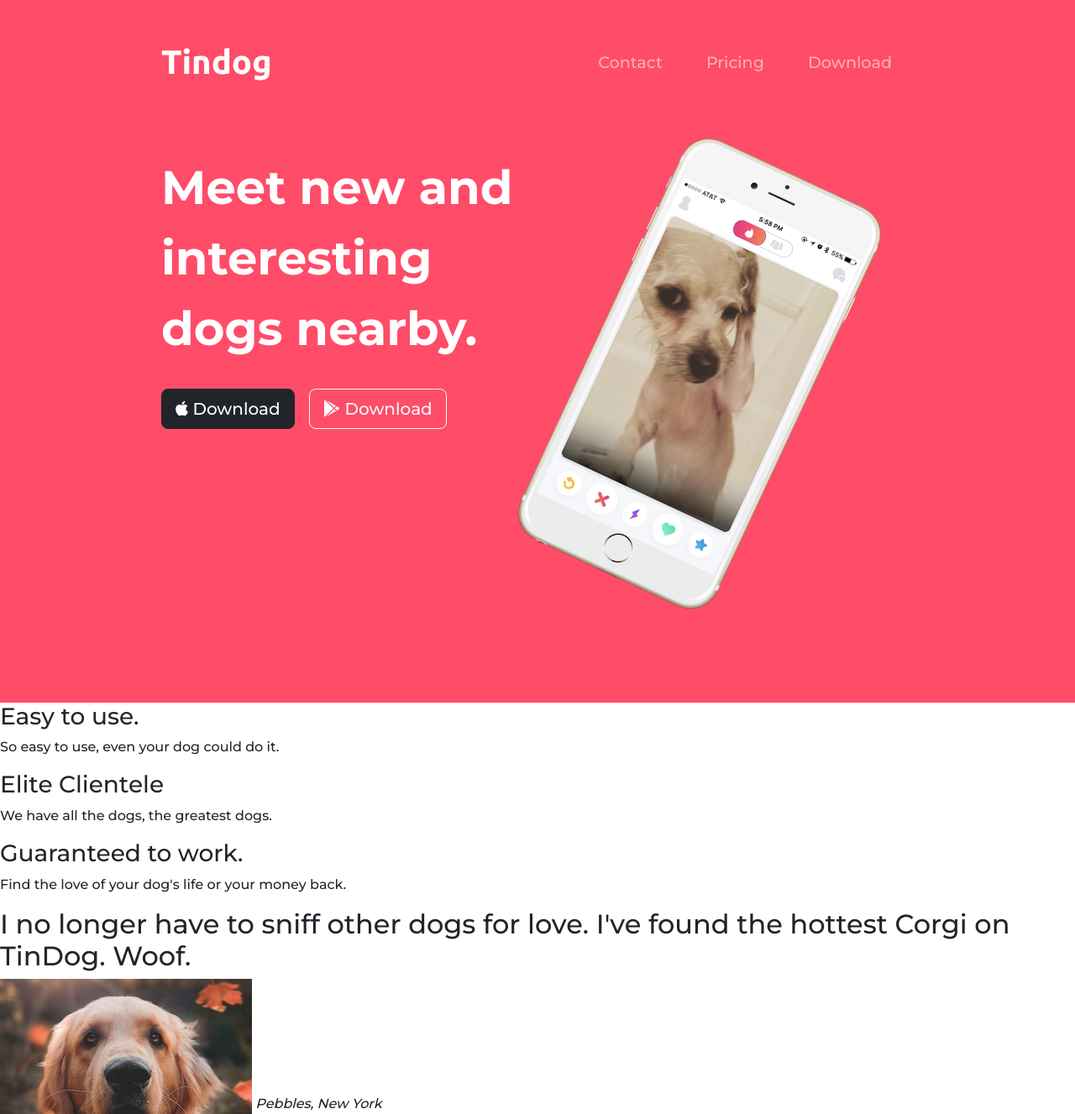
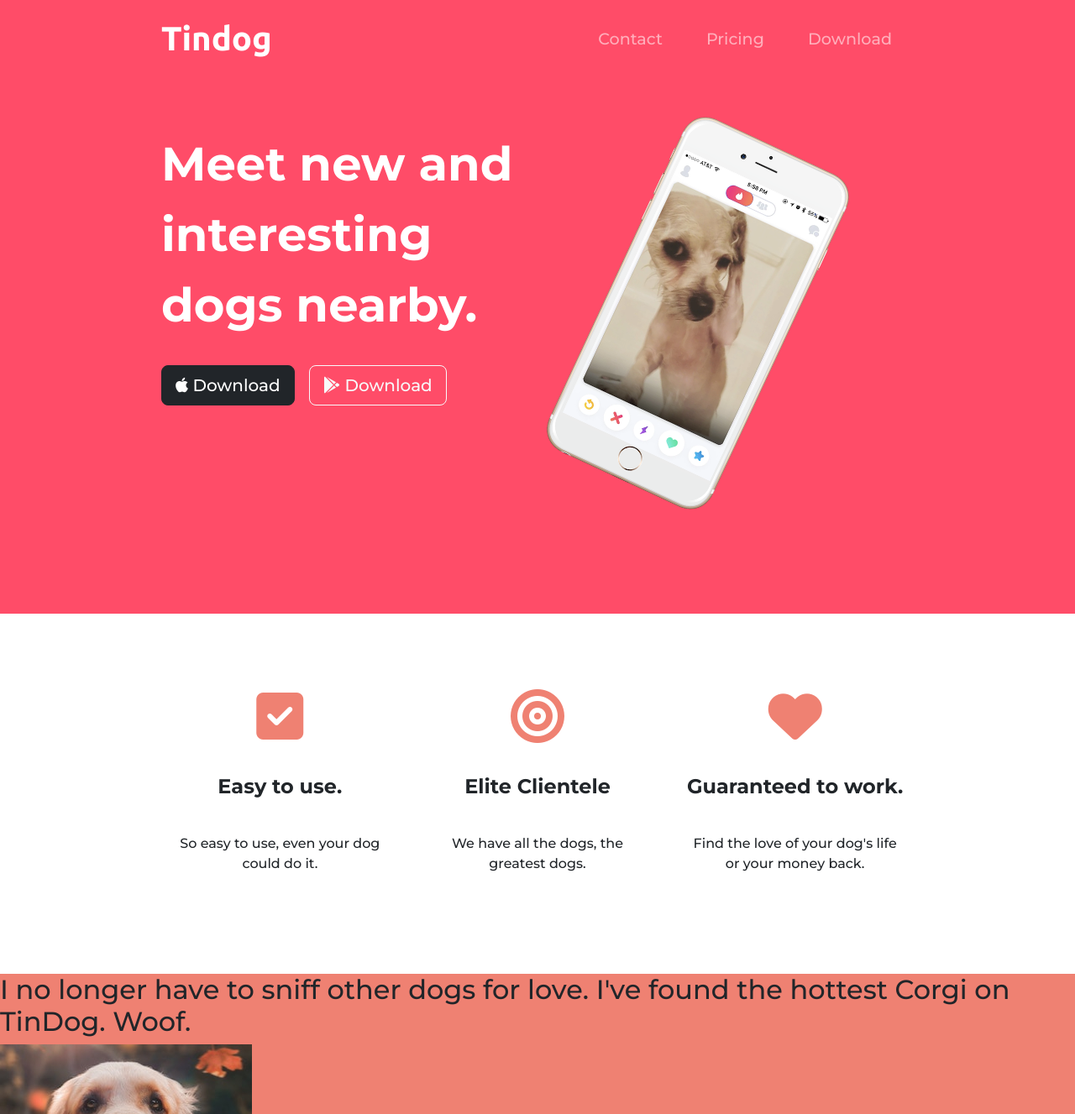
Before and after one commit to raycodes27/Boostrap-Module, a plain HTML site: page index.html in a window 1280 px wide. Shown: the part 97-1424 px from the top of the page at 84% size. Drawn offline with nearby package versions, Linux system fonts and the light colour scheme.

Commit message:
Introduction to Bootstrap fw

```diff
--- a/css/styles.css
+++ b/css/styles.css
@@ -16,8 +16,51 @@ h1{
 
 }
 
+#features{
+    padding: 7% 15%;
+    /* background-color: #fff;
+    position: relative;
+    height: 400px;
+    z-index: 1;
+    text-align: center; */
+}
+
+#features h3{
+    line-height: 3;
+    font-size: 1.5rem;
+    font-weight: bold;
+}
+
+.feature-box{
+    text-align: center;
+}
+
+.feature-box h3{
+    line-height: 1;
+}
+.feature-box p{
+    padding: 4.5%;
+}
+
+.icon{
+    color: #ef8172;
+    margin-bottom: 1rem;
+}
+
+.icon:hover{
+    color: #ff4c68;
+}
+
+
+
+#testimonials{
+    background-color: #ef8172;
+    /* margin-top: 100px; */
+}
+
 .container-fullwidth{
-    padding: 10% 15%;
+    padding: 100px 15% 10% 15%;
+    margin-bottom: 0;
 }
 
 /*  Navigation Bar */
@@ -38,10 +81,15 @@ h1{
     font-size: 1.2rem;
 }
 
+.for-image-height{
+    height: 450px;
+}
+
 .title-image{
-    width: 60%;
-    margin-left: 50px;
+    width: 50%;
+    margin-left: 70px;
     transform: rotate(25deg);
+
 }
 
 /* Download Buttons */
--- a/index.html
+++ b/index.html
@@ -1,34 +1,28 @@
 <!DOCTYPE html>
 <html>
+
 <head>
    <meta charset="utf-8" />
    <title>TinDog</title>
 
    <!-- Google Fonts -->
-    <link rel="preconnect" href="https://fonts.googleapis.com">
-    <link rel="preconnect" href="https://fonts.gstatic.com" crossorigin>
-    <link href="https://fonts.googleapis.com/css2?family=Montserrat:wght@300;500;700&family=Ubuntu:wght@300;400;700&display=swap" rel="stylesheet">
+   <link rel="preconnect" href="https://fonts.googleapis.com" />
+   <link rel="preconnect" href="https://fonts.gstatic.com" crossorigin />
+   <link
+      href="https://fonts.googleapis.com/css2?family=Montserrat:wght@300;500;700&family=Ubuntu:wght@300;400;700&display=swap"
+      rel="stylesheet" />
 
    <!-- Bootstrap Script -->
-    <link
-      href="https://cdn.jsdelivr.net/npm/bootstrap@5.3.2/dist/css/bootstrap.min.css"
-      rel="stylesheet"
-      integrity="sha384-T3c6CoIi6uLrA9TneNEoa7RxnatzjcDSCmG1MXxSR1GAsXEV/Dwwykc2MPK8M2HN"
-      crossorigin="anonymous"
-    />
+   <link href="https://cdn.jsdelivr.net/npm/bootstrap@5.3.2/dist/css/bootstrap.min.css" rel="stylesheet"
+      integrity="sha384-T3c6CoIi6uLrA9TneNEoa7RxnatzjcDSCmG1MXxSR1GAsXEV/Dwwykc2MPK8M2HN" crossorigin="anonymous" />
    <!-- CSS Stylesheets -->
    <link rel="stylesheet" href="css/styles.css" />
-    <script
-      src="https://cdn.jsdelivr.net/npm/bootstrap@5.3.2/dist/js/bootstrap.bundle.min.js"
+   <script src="https://cdn.jsdelivr.net/npm/bootstrap@5.3.2/dist/js/bootstrap.bundle.min.js"
       integrity="sha384-C6RzsynM9kWDrMNeT87bh95OGNyZPhcTNXj1NW7RuBCsyN/o0jlpcV8Qyq46cDfL"
-      crossorigin="anonymous"
-    ></script>
+      crossorigin="anonymous"></script>
 
    <!-- Font Awesome -->
-    <script
-      src="https://kit.fontawesome.com/e53cfc0253.js"
-      crossorigin="anonymous"
-    ></script>
+   <script src="https://kit.fontawesome.com/e53cfc0253.js" crossorigin="anonymous"></script>
 </head>
 
 <body>
@@ -39,15 +33,8 @@
 
          <nav class="navbar navbar-expand-lg navbar-dark">
             <a class="navbar-brand" href="">Tindog</a>
-          <button
-            class="navbar-toggler"
-            type="button"
-            data-toggle="collapse"
-            data-target="#navbarSupportedContent"
-            aria-controls="navbarSupportedContent"
-            aria-expanded="false"
-            aria-label="Toggle navigation"
-          >
+            <button class="navbar-toggler" type="button" data-toggle="collapse" data-target="#navbarSupportedContent"
+               aria-controls="navbarSupportedContent" aria-expanded="false" aria-label="Toggle navigation">
                <span class="navbar-toggler-icon"></span>
             </button>
             <div class="collapse navbar-collapse" id="navbarSupportedContent">
@@ -65,20 +52,21 @@
             </div>
          </nav>
 
-
          <!-- Title -->
 
          <div class="row">
             <div class="col-lg-6">
-            <h1>
-              Meet new and interesting dogs nearby.
-            </h1>
-            <button type="button" class="btn btn-dark btn-lg download-button"> <i class="fa-brands fa-apple"></i> Download</button>
-            <button type="button" class="btn btn-outline-light btn-lg download-button"><i class="fa-brands fa-google-play"></i> Download </button>
+               <h1>Meet new and interesting dogs nearby.</h1>
+               <button type="button" class="btn btn-dark btn-lg download-button">
+                  <i class="fa-brands fa-apple"></i> Download
+               </button>
+               <button type="button" class="btn btn-outline-light btn-lg download-button">
+                  <i class="fa-brands fa-google-play"></i> Download
+               </button>
             </div>
 
-          <div class="col-lg-6">
-            <img class="title-image" src="images/iphone6.png" alt="iphone-mockup"/>
+            <div class="col-lg-6 for-image-height">
+               <img class="title-image" src="images/iphone6.png" alt="iphone-mockup" />
             </div>
          </div>
       </div>
@@ -87,14 +75,23 @@
    <!-- Features -->
 
    <section id="features">
+      <div class="row">
+         <div class="col-lg-4 col-md-6 feature-box">
+            <i class="icon fa-solid fa-square-check fa-4x"></i>
             <h3>Easy to use.</h3>
             <p>So easy to use, even your dog could do it.</p>
-
+         </div>
+         <div class="col-lg-4 col-md-6 feature-box">
+            <i class="icon fa-solid fa-bullseye fa-4x"></i>
             <h3>Elite Clientele</h3>
             <p>We have all the dogs, the greatest dogs.</p>
-
+         </div>
+         <div class="col-lg-4 feature-box">
+            <i class="icon fa-solid fa-heart fa-4x"></i>
             <h3>Guaranteed to work.</h3>
-      <p>Find the love of your dog's life or your money back.</p>
+            <p class="for-p">Find the love of your dog's life or your money back.</p>
+         </div>
+      </div>
    </section>
 
    <!-- Testimonials -->
@@ -164,4 +161,5 @@
       <p>© Copyright TinDog</p>
    </footer>
 </body>
+
 </html>
```
Lines whose indentation alone changed are shown as unchanged.
